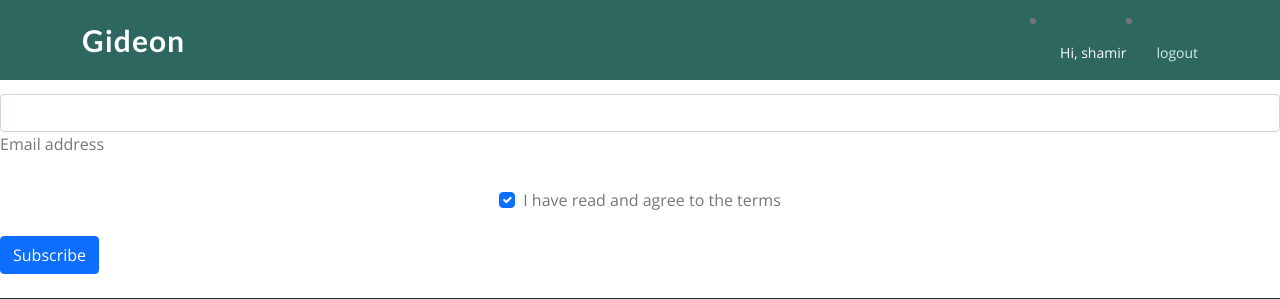
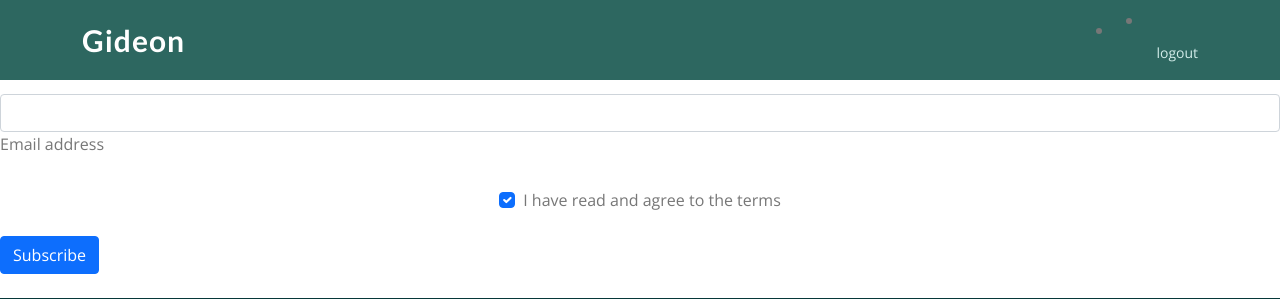
Before and after one commit to Shamir-j/mfsafrica, a Django app: page /store/pointslist/ in a window 1280 px wide. Shown: the top 299 px of the page. Run offline with Django 3.2, Linux system fonts and the light colour scheme; a user stored in the database is signed in; data that the repository does not hold is empty; some libraries are stand-ins or nearby versions.

Commit message:
fixing the problem

```diff
--- a/templates/base.html
+++ b/templates/base.html
@@ -52,7 +52,8 @@
 
         <nav id="navbar" class="navbar">
           {% if user %}
-          <li><a class="nav-link scrollto active" href="/">Hi, {{user.username}}</a></li>
+          <!-- <li><a class="nav-link scrollto active" href="/">Hi, {{user.username}}</a></li> -->
+          <li><a class="nav-link scrollto active" href="/"></a></li>
           <li><a class="nav-link scrollto" href="{% url 'login' %}">logout</a></li>
 
           {% else %}
```
Also changed, not shown: db.sqlite3.
